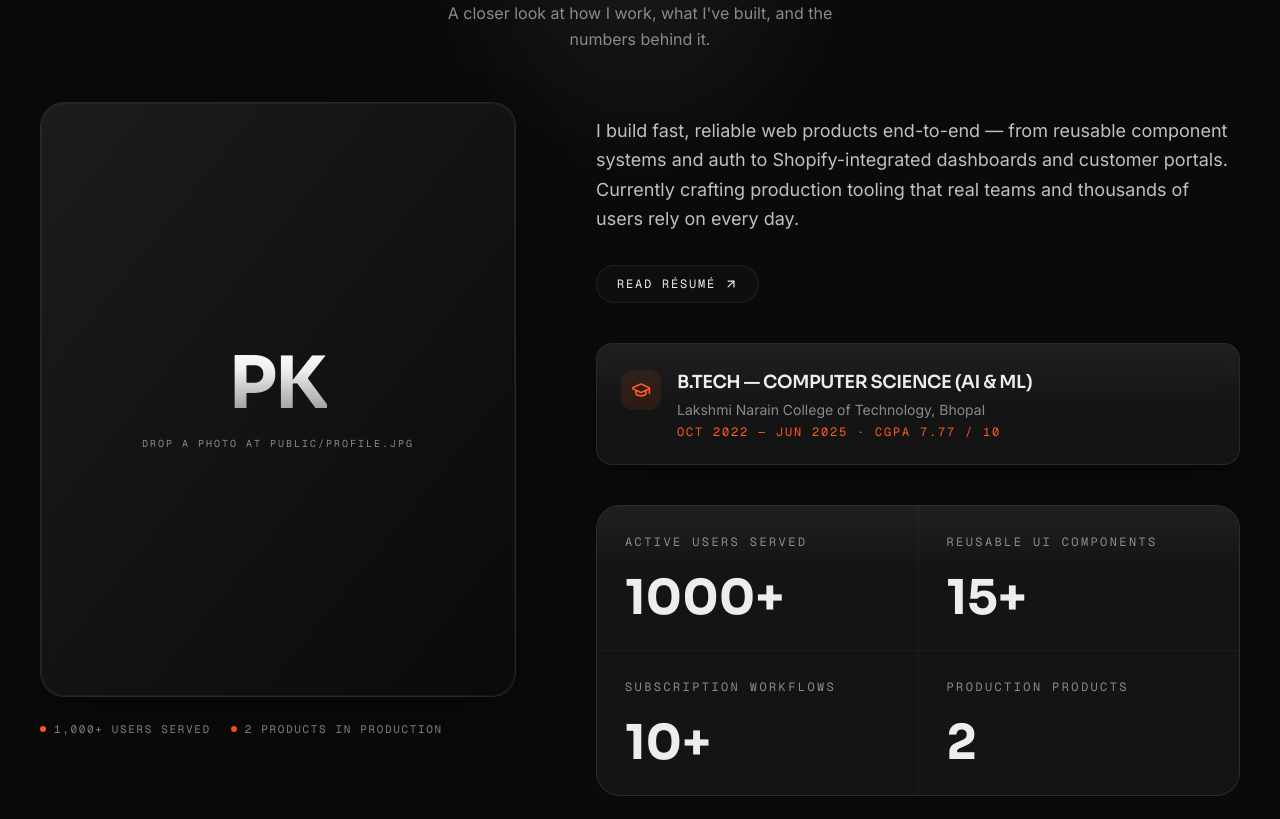
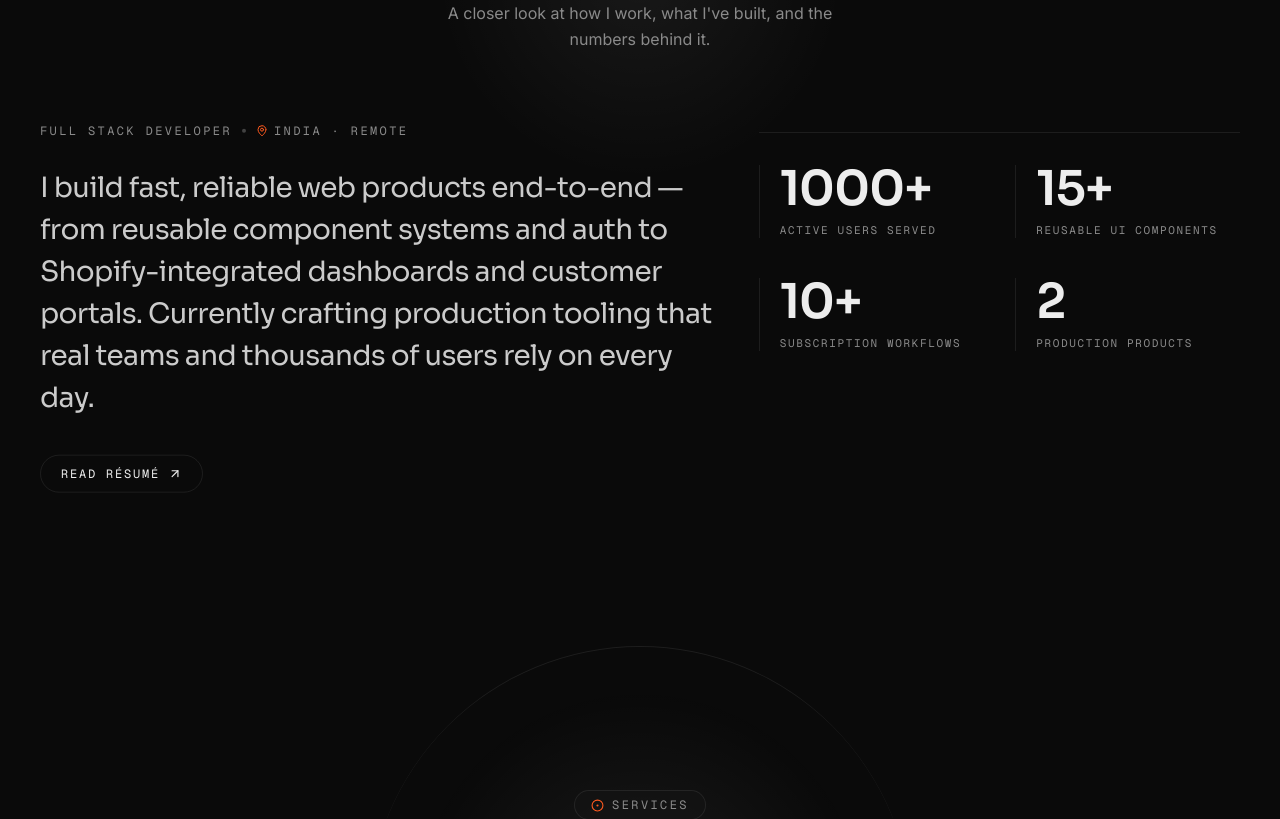
Before and after one commit to CodeSurgeonPritam/Portfolio_pritam, a Next.js app: page / in a window 1280 px wide. Shown: the part 1080-1899 px from the top of the page. Built offline with nearby package versions, Linux system fonts and the light colour scheme; a web font is replaced by a local one.

Commit message:
refactor: streamline About component by removing unused imports and enhancing layout with location info

```diff
--- a/src/components/sections/About.tsx
+++ b/src/components/sections/About.tsx
@@ -1,12 +1,9 @@
 "use client";
 
-import Image from "next/image";
-import { GraduationCap, ArrowUpRight, CircleDot } from "lucide-react";
+import { ArrowUpRight, CircleDot, MapPin } from "lucide-react";
 import { useScrollReveal } from "@/hooks/useScrollReveal";
 import Counter from "@/components/ui/Counter";
-import { profile, stats, education } from "@/lib/data";
-
-const proof = ["1,000+ users served", "2 products in production"];
+import { profile, stats } from "@/lib/data";
 
 export default function About() {
   const ref = useScrollReveal<HTMLElement>();
@@ -45,103 +42,44 @@
         </p>
       </div>
 
-      <div className="mt-16 grid gap-14 md:grid-cols-[0.85fr_1.15fr] md:gap-20">
-        {/* left — grayscale portrait + proof (Fade editorial) */}
-        <div data-reveal data-parallax="-6">
-          <div className="glass relative aspect-[4/5] w-full overflow-hidden rounded-3xl">
-            {profile.photo ? (
-              <Image
-                src={profile.photo}
-                alt={profile.name}
-                fill
-                sizes="(max-width: 768px) 100vw, 40vw"
-                className="object-cover grayscale transition-all duration-700 hover:grayscale-0"
-              />
-            ) : (
-              <div className="flex h-full w-full flex-col items-center justify-center gap-4 bg-gradient-to-br from-surface-2 to-bg">
-                <span className="name-gradient font-display text-7xl font-bold tracking-tight">
-                  {profile.initials}
-                </span>
-                <span className="font-mono text-[10px] uppercase tracking-[0.2em] text-muted">
-                  Drop a photo at public/profile.jpg
-                </span>
-              </div>
-            )}
-            <span className="pointer-events-none absolute inset-0 rounded-3xl ring-1 ring-inset ring-white/5" />
-          </div>
-
-          <div className="mt-6 flex flex-wrap items-center gap-x-5 gap-y-2 font-mono text-[11px] uppercase tracking-[0.15em] text-muted">
-            {proof.map((p) => (
-              <span key={p} className="flex items-center gap-2">
-                <span className="h-1.5 w-1.5 rounded-full bg-accent" />
-                {p}
-              </span>
-            ))}
-          </div>
-        </div>
-
-        {/* right — narrative + education */}
-        <div>
-          <p data-reveal className="text-lg leading-relaxed text-fg/80">
+      <div className="mt-20 grid gap-16 lg:grid-cols-12 lg:gap-8">
+        {/* left — narrative */}
+        <div data-reveal data-parallax="-6" className="lg:col-span-7">
+          <p className="flex items-center gap-2.5 font-mono text-xs uppercase tracking-[0.2em] text-muted">
+            {profile.role}
+            <span className="h-1 w-1 rounded-full bg-fg/25" />
+            <span className="flex items-center gap-1.5">
+              <MapPin size={12} className="text-accent" />
+              {profile.location}
+            </span>
+          </p>
+          <p className="mt-7 font-display text-2xl leading-[1.5] tracking-tight text-fg/85 sm:text-[1.75rem]">
             {profile.intro}
           </p>
-
           <a
-            data-reveal
             href={profile.resumeUrl}
             target="_blank"
             rel="noopener noreferrer"
-            className="mt-8 inline-flex items-center gap-2 rounded-full border border-line bg-surface/40 px-5 py-2.5 font-mono text-xs uppercase tracking-[0.15em] text-fg transition-colors hover:border-accent/50 hover:text-accent"
+            className="mt-9 inline-flex items-center gap-2 rounded-full border border-line px-5 py-2.5 font-mono text-xs uppercase tracking-[0.15em] text-fg transition-colors hover:border-accent/50 hover:text-accent"
           >
             Read résumé
             <ArrowUpRight size={14} />
           </a>
+        </div>
 
-          <div
-            data-reveal
-            className="glass relative mt-10 flex items-start gap-4 overflow-hidden rounded-2xl p-6"
-          >
-            <span
-              aria-hidden
-              className="pointer-events-none absolute inset-x-0 top-0 h-16 [background:linear-gradient(to_bottom,rgba(255,255,255,0.05),transparent)]"
-            />
-            <span className="relative mt-0.5 flex h-10 w-10 shrink-0 items-center justify-center rounded-xl bg-accent/10 text-accent">
-              <GraduationCap size={20} />
-            </span>
-            <div className="relative">
-              <p className="font-display text-lg font-semibold uppercase tracking-tight text-fg">
-                {education.degree}
-              </p>
-              <p className="mt-1 text-sm text-muted">{education.school}</p>
-              <p className="mt-1 font-mono text-xs uppercase tracking-[0.15em] text-accent">
-                {education.period} · {education.score}
-              </p>
-            </div>
-          </div>
-
-          {/* animated stat grid */}
-          <div
-            data-parallax="-8"
-            className="relative mt-10 grid grid-cols-2 gap-px overflow-hidden rounded-3xl border border-line bg-line"
-          >
-            <span
-              aria-hidden
-              className="pointer-events-none absolute inset-x-0 top-0 z-10 h-16 [background:linear-gradient(to_bottom,rgba(255,255,255,0.05),transparent)]"
-            />
+        {/* right — the numbers, plain and typographic */}
+        <div data-reveal className="lg:col-span-5">
+          <div className="grid grid-cols-2 gap-x-8 gap-y-10 border-t border-line pt-8">
             {stats.map((s) => (
-              <div
-                key={s.label}
-                data-reveal
-                className="flex flex-col justify-between gap-6 bg-surface p-6 md:p-7"
-              >
-                <span className="font-mono text-xs uppercase tracking-[0.2em] text-muted">
-                  {s.label}
-                </span>
+              <div key={s.label} className="border-l border-line pl-5">
                 <Counter
                   value={s.value}
                   suffix={s.suffix}
-                  className="font-display text-4xl font-bold leading-none text-fg md:text-5xl"
+                  className="font-display text-4xl font-semibold tracking-tight text-fg md:text-5xl"
                 />
+                <p className="mt-2.5 font-mono text-[11px] uppercase leading-snug tracking-[0.15em] text-muted">
+                  {s.label}
+                </p>
               </div>
             ))}
           </div>
```
